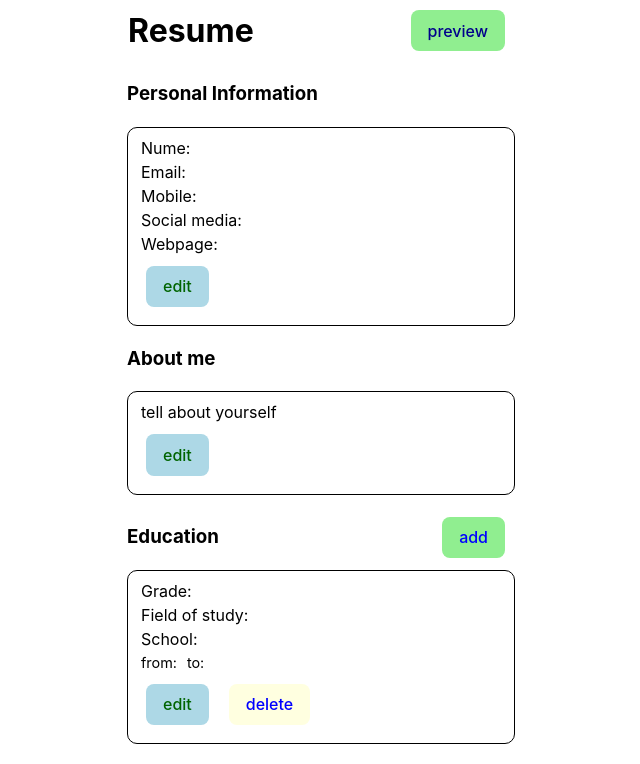
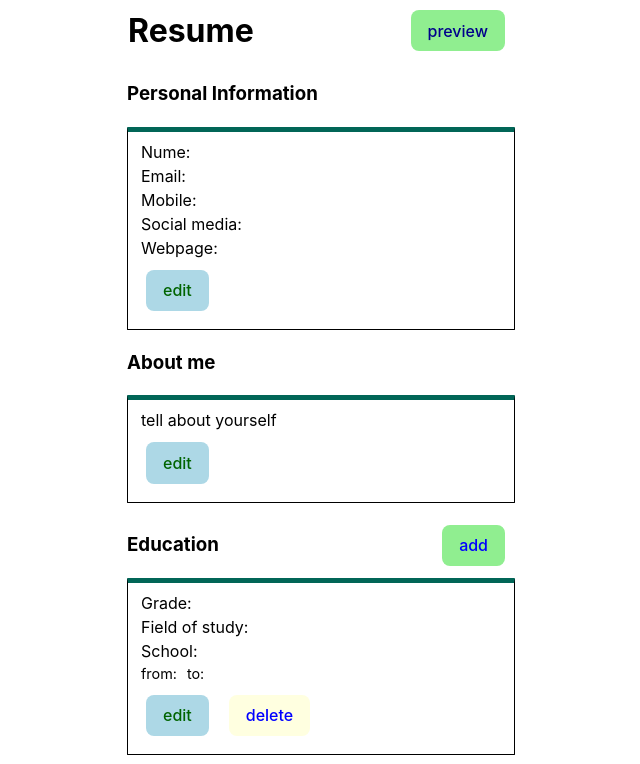
Before and after one commit to petredemi/cv-app, a React (Vite) app: page / in a window 1280 px wide. Shown: the top 764 px of the page, without its empty margins (319-959 px from the left). Built offline with nearby package versions, Linux system fonts and the light colour scheme.

Commit message:
change style

```diff
--- a/src/App.jsx
+++ b/src/App.jsx
@@ -1,5 +1,5 @@
 import React from 'react'
-import {useState} from 'react'
+import {useState, FormEvent, ChangeEventHandler} from 'react'
 
 import {Personalinfo} from './personalinfo.jsx'
 import {Education} from './education.jsx'
@@ -23,8 +23,7 @@ function App(){
   const [ v, setV] = useState('block')
   const [text, setText] = useState('preview')
   const btns = document.querySelectorAll(`.btn`)
-  const [cancel, setCancel] = useState()
-
+  const [cancel, setCancel] = useState();
   btns.forEach((btn) => {
     return btn.style.display = view;
   })
--- a/src/education.jsx
+++ b/src/education.jsx
@@ -82,7 +82,6 @@ function Button({ color, background, preview, text, handleClick}){
                     console.log(edit)
                     setShow('flex')
                     setEdit(true);
-                    console.log(years)
                 }else{
                     console.log(edit)
                     setShow('none')
--- a/src/experience.jsx
+++ b/src/experience.jsx
@@ -66,7 +66,6 @@ function Exp({btn, preview}){
                 console.log(edit)
                 setShow('flex')
                 setEdit(true);
-                console.log(years)
             }else{
                 console.log(edit)
                 setShow('none')
--- a/src/personalinfo.jsx
+++ b/src/personalinfo.jsx
@@ -1,7 +1,7 @@
 import { useState} from 'react';
 import './stylefiles/general.css';
 
-function Info({index, inf}){
+function Info({index, inf, img1}){
     return (
         <div className="in">
             <div className='index'> {index} </div>
@@ -10,7 +10,7 @@ function Info({index, inf}){
     )
 }
 function Button({ color, background, preview, text, handleClick, handelMouse}){
-    const btnStyle ={
+    const btnStyle = {
         color: color,
         backgroundColor: background,
         display: preview
@@ -31,13 +31,14 @@ function Personalinfo({preview}){
     const [col, setCol] = useState('');
     const [show, setShow] = useState('none');
     const field = ['Nume:  ', 'Email:  ', 'Mobile:', 'Social media:', 'Webpage:']
-
+    const [portret, setPortret] = useState()
     const personal = [
         {id: 1, inf: name, index: 0},
         {id: 2, inf: email, index: 1},
         {id: 3, inf: mobile, index: 2},
         {id: 4, inf: media, index: 3},
-        {id: 5, inf: web, index: 4}
+        {id: 5, inf: web, index: 4},
+        {id: 6, inf: portret, index: 5}
     ];
     function Edit(event){
         event.preventDefault();
--- a/src/stylefiles/general.css
+++ b/src/stylefiles/general.css
@@ -84,11 +84,12 @@ button{
     height: fit-content;
 }
 .info{
-    border: 1px solid rgb(0, 0, 0);
+    border: 1px solid black;
     min-width: 370px;
-    border-radius: 10px;
+    border-radius: 1px;
     padding: 8px;
     margin-bottom: 10px;
+    border-top: 5px solid rgb(1, 102, 87);
 
 }
 .info > div{
@@ -102,7 +103,7 @@ button{
     font-size: 0.9rem;
     font-weight: 400;
     width: 350px;
-    margin-top: 1px;
+    margin-top: 1spx;
     margin-left: 5px;
 }
 .date > div{
```
